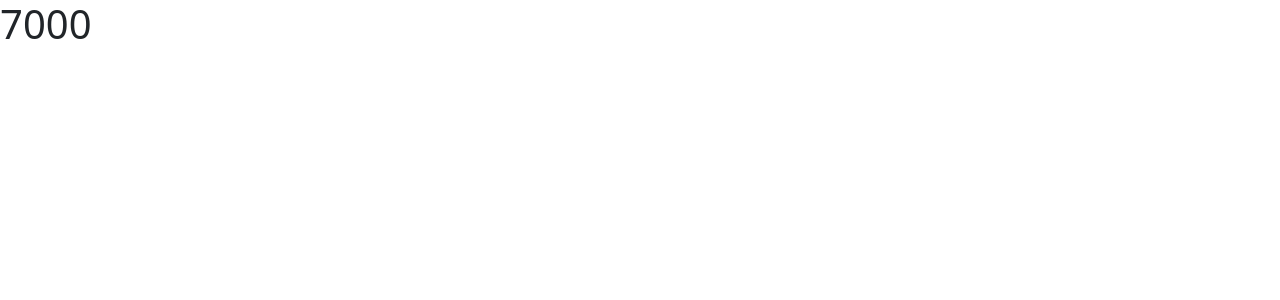
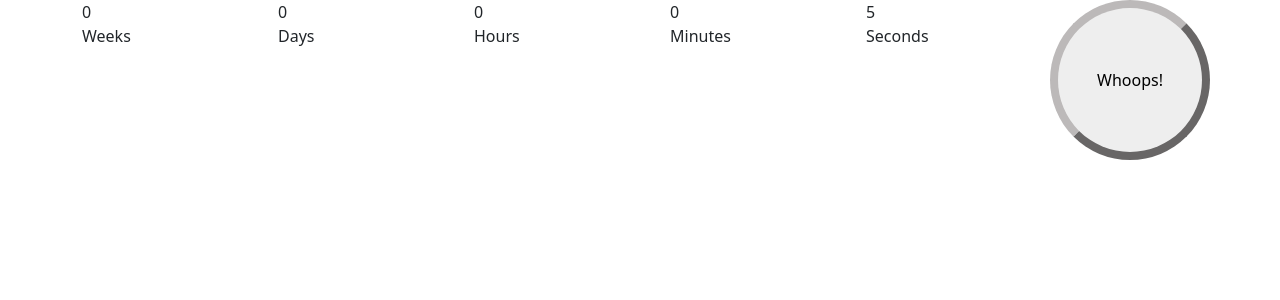
Before and after one commit to theletterjeff/git-disaster, a React (Create React App) app: page / in a window 1280 px wide. Shown: the top 300 px of the page. Built offline with nearby package versions, Linux system fonts and the light colour scheme.

Commit message:
Fix live time increment

```diff
--- a/src/App.js
+++ b/src/App.js
@@ -44,9 +44,8 @@ class Timer extends React.Component {
   constructor(props) {
     super(props);
     this.state = {
-      timeDigitVals = Array(5).fill(null);
+      timeDigitVals: Array(5).fill(null),
     };
-    this.incrementTime
   }
   getTimeDigitVals(timeInt, timeUnitVals) {
     let subtractVal = 0;
@@ -76,11 +75,7 @@ class Timer extends React.Component {
     const timeDigits = this.renderTimeDigits(
       timeDigitVals, ['Weeks', 'Days', 'Hours', 'Minutes', 'Seconds']
     );
-    return (
-      <Row>
-        {timeDigits}
-      </Row>
-    );
+    return timeDigits;
   }
 }
 
@@ -93,8 +88,8 @@ class App extends React.Component {
     this.incrementTime = this.incrementTime.bind(this);
   }
   componentDidMount() {
-    const intervalID = setInterval(
-      this.incrementTime(this.state.timeSinceLastDisaster, 1000), 1000);
+    const intervalID = setInterval(() => {
+      this.incrementTime(this.state.timeSinceLastDisaster, 1000)}, 1000);
     this.setState({
       intervalID: intervalID,
     });
@@ -123,15 +118,17 @@ class App extends React.Component {
     })
     this.setTimestampInLocalStorage(now);
     clearInterval(this.state.intervalID);
-    this.incrementTime(0, 1000);
+    this.incrementTime(-1, 1000);
     console.log('hello');
   }
   render() {
     let timeInt = this.state.timeSinceLastDisaster;
       return (
-      <Container>
+      <Container className="d-flex">
         <Timer timeInt={timeInt} />
-        <DisasterButton onClick={() => this.handleDisasterButtonClick()} />
+        <Row>
+          <DisasterButton onClick={() => this.handleDisasterButtonClick()} />
+        </Row>
       </Container>
     );
   }
--- a/src/index.js
+++ b/src/index.js
@@ -1,7 +1,7 @@
 import React from 'react';
 import ReactDOM from 'react-dom/client';
 import './index.css';
-import App from './test';
+import App from './App';
 
 const root = ReactDOM.createRoot(document.getElementById('root'));
 root.render(
```
